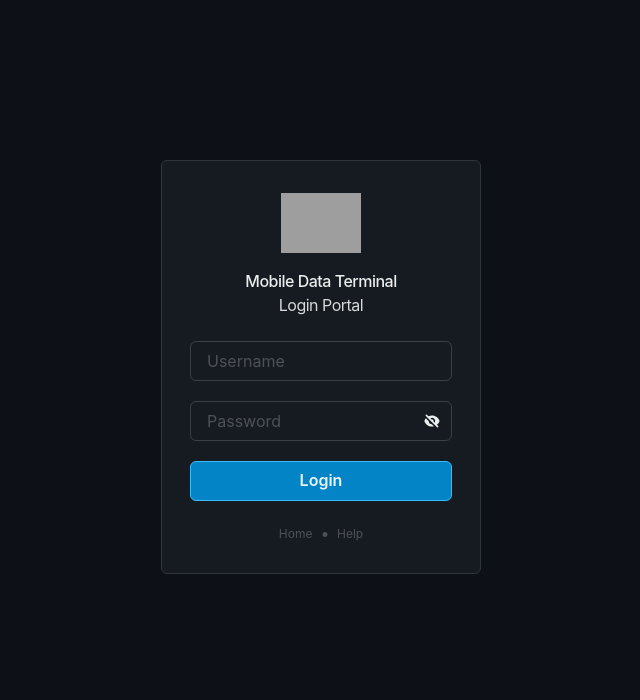
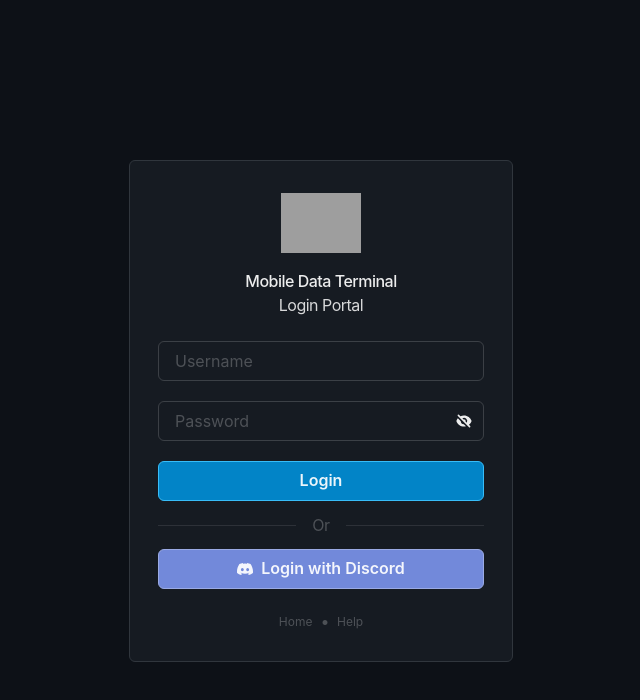
Before and after one commit to benmacleod24/mobile-data-terminal, a Next.js app: page /auth/login in a window 1280 px wide. Shown: the top 700 px of the page, without its empty margins (319-959 px from the left). Built offline with nearby package versions, Linux system fonts and the light colour scheme; no server answers; grey boxes are pictures that could not be loaded.

Commit message:
feat/refactor: refactored and added error handling to the login page

```diff
--- a/src/pages/auth/login.tsx
+++ b/src/pages/auth/login.tsx
@@ -7,13 +7,25 @@ import {
 	Image,
 	InputRightAddon,
 	InputRightElement,
+	Divider,
+	Alert,
+	AlertDescription,
+	AlertIcon,
 } from '@chakra-ui/react';
 import * as React from 'react';
-import { Formik, Form } from 'formik';
+import { Formik, Form, FormikHelpers } from 'formik';
 import { signIn, signOut, useSession } from 'next-auth/react';
 import { HiEyeOff, HiEye } from 'react-icons/hi';
+import { BsDiscord } from 'react-icons/bs';
 import Link from 'next/link';
+import { useRouter } from 'next/router';
 
+const initalLoginValue = {
+	username: '',
+	password: '',
+};
+
+type TFormValues = typeof initalLoginValue;
 interface LoginProps {}
 
 /**
@@ -25,11 +37,47 @@ const Login: React.FunctionComponent<LoginProps> = ({}) => {
 	const [passwordVisible, setPasswordVisible] =
 		React.useState<boolean>(false);
 	const { status } = useSession();
+	const { push, query } = useRouter();
+
+	/**
+	 * Handle submission of the login form.
+	 * @param values Values of the form.
+	 * @param helpers Formik helpers.
+	 */
+	const onSubmit = async (
+		loginType: 'credentials' | 'discord' = 'credentials',
+		values: TFormValues,
+		helpers: FormikHelpers<TFormValues>
+	) => {
+		const { password, username } = values;
+
+		/**
+		 * Disable redirect so we can handle error right in the form.
+		 */
+		const response = await signIn(loginType, {
+			redirect: false,
+			callbackUrl: '/',
+			username: username ?? '',
+			password: password ?? '',
+		});
+
+		// If there is an error we want to add it to the error object.
+		if (response && response.error) {
+			helpers.setErrors({
+				username: response.error,
+			});
+		}
+
+		// Login successfully? Redirect to homepage.
+		if (response && response.ok && !response.error) {
+			return push('/');
+		}
+	};
 
 	return (
 		<Flex>
 			<Flex
-				w='xs'
+				w='sm'
 				bg='brand.700'
 				rounded={'md'}
 				border='1px solid #30363d'
@@ -51,18 +99,12 @@ const Login: React.FunctionComponent<LoginProps> = ({}) => {
 					</Text>
 					<Text opacity={0.9}>Login Portal</Text>
 				</Flex>
+
 				<Formik
-					initialValues={{
-						username: '',
-						password: '',
-					}}
-					onSubmit={(values) => {
-						signIn('credentials', {
-							username: values.username,
-							password: values.password,
-							callbackUrl: '/',
-						});
-					}}
+					initialValues={initalLoginValue}
+					onSubmit={(values, helpers) =>
+						onSubmit('credentials', values, helpers)
+					}
 				>
 					{(props) => {
 						return (
@@ -73,6 +115,25 @@ const Login: React.FunctionComponent<LoginProps> = ({}) => {
 								name='mdt-login'
 								mt='5'
 							>
+								{(props.errors && props.errors.username) ||
+									(query.error && (
+										<Alert
+											status='error'
+											rounded={'md'}
+											py='2'
+											border={'1px solid'}
+											borderColor='red.300'
+										>
+											<AlertIcon fontSize={'sm'} />
+											<AlertDescription
+												fontSize={'sm'}
+												lineHeight='4'
+											>
+												{props.errors.username ||
+													query.error}
+											</AlertDescription>
+										</Alert>
+									))}
 								<InputGroup variant={'outline'}>
 									<Input
 										placeholder='Username'
@@ -119,6 +180,7 @@ const Login: React.FunctionComponent<LoginProps> = ({}) => {
 										}
 									/>
 								</InputGroup>
+								<Flex flexDir={'column'} gap={3}>
 									<Button
 										type='submit'
 										bg='#0284C7'
@@ -133,6 +195,31 @@ const Login: React.FunctionComponent<LoginProps> = ({}) => {
 									>
 										Login
 									</Button>
+									<Flex align={'center'}>
+										<Divider />
+										<Text mx='4' color='whiteAlpha.400'>
+											Or
+										</Text>
+										<Divider />
+									</Flex>
+									<Button
+										bg='#7289da'
+										isLoading={props.isSubmitting}
+										_hover={{
+											bg: '#8699df',
+										}}
+										_focus={{
+											bg: '#5e77d4',
+										}}
+										leftIcon={<BsDiscord />}
+										border={'1px solid #9aaae4'}
+										onClick={() =>
+											onSubmit('discord', {}, {})
+										}
+									>
+										Login with Discord
+									</Button>
+								</Flex>
 								<Flex mx='auto' color='whiteAlpha.400' gap={2}>
 									<Link href={'/'}>
 										<Button
```
Lines whose indentation alone changed are shown as unchanged.
